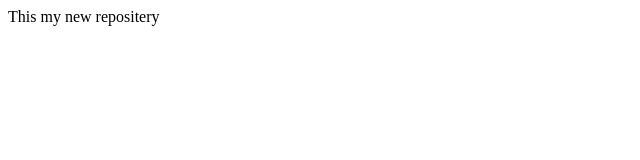
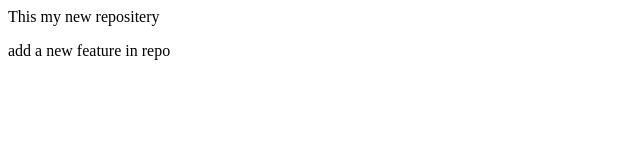
Before and after one commit to Ritik2912/localRepo, a plain HTML site: page index.html in a window 1280 px wide. Shown: the whole page, without its empty margins (0-640 px from the left). Drawn offline with Linux system fonts and the light colour scheme.

Commit message:
add to feature1

```diff
--- a/index.html
+++ b/index.html
@@ -1 +1,2 @@
 <p>This my new repositery</p>
+<p>add a new feature in repo</p>
```
